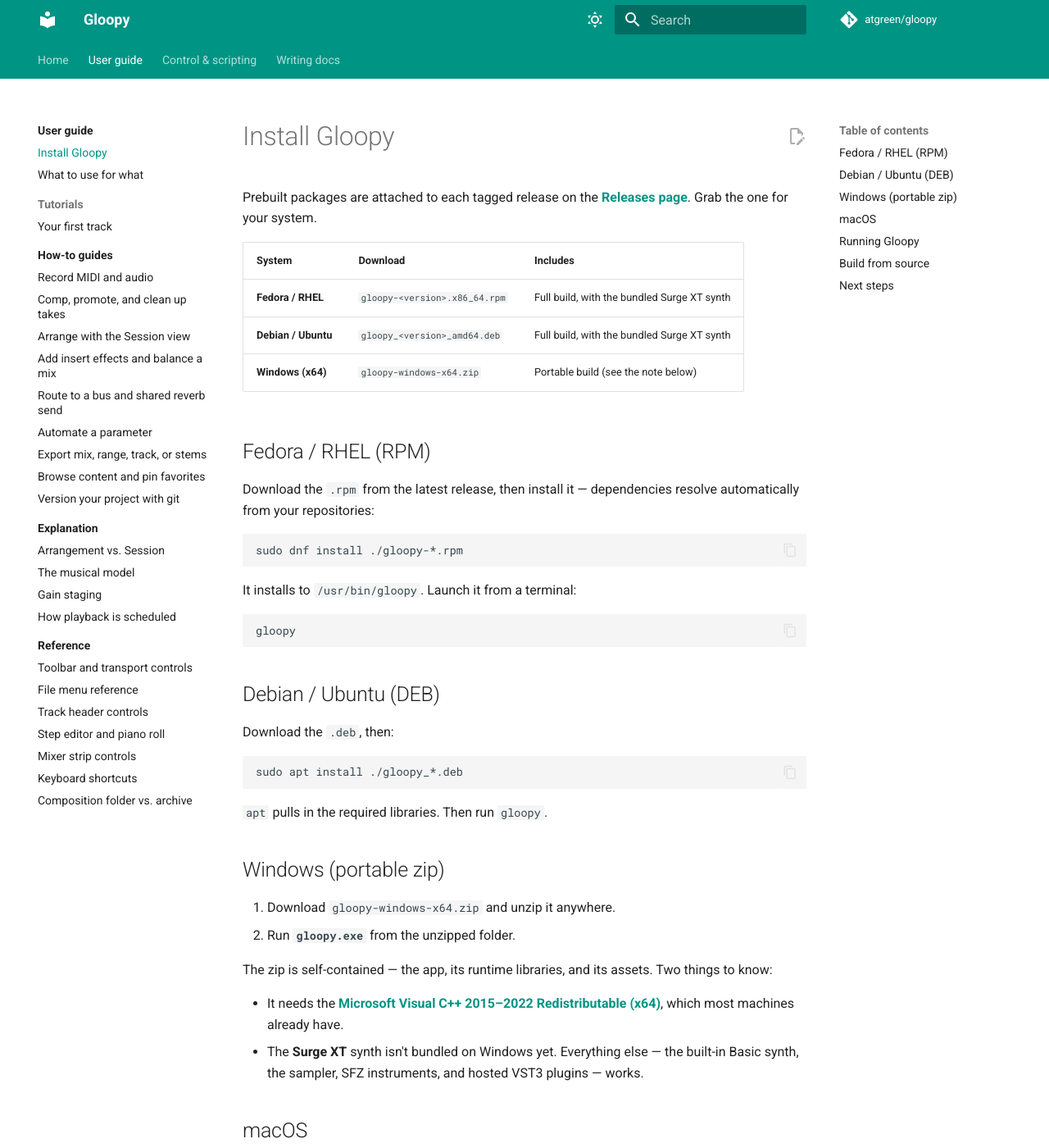
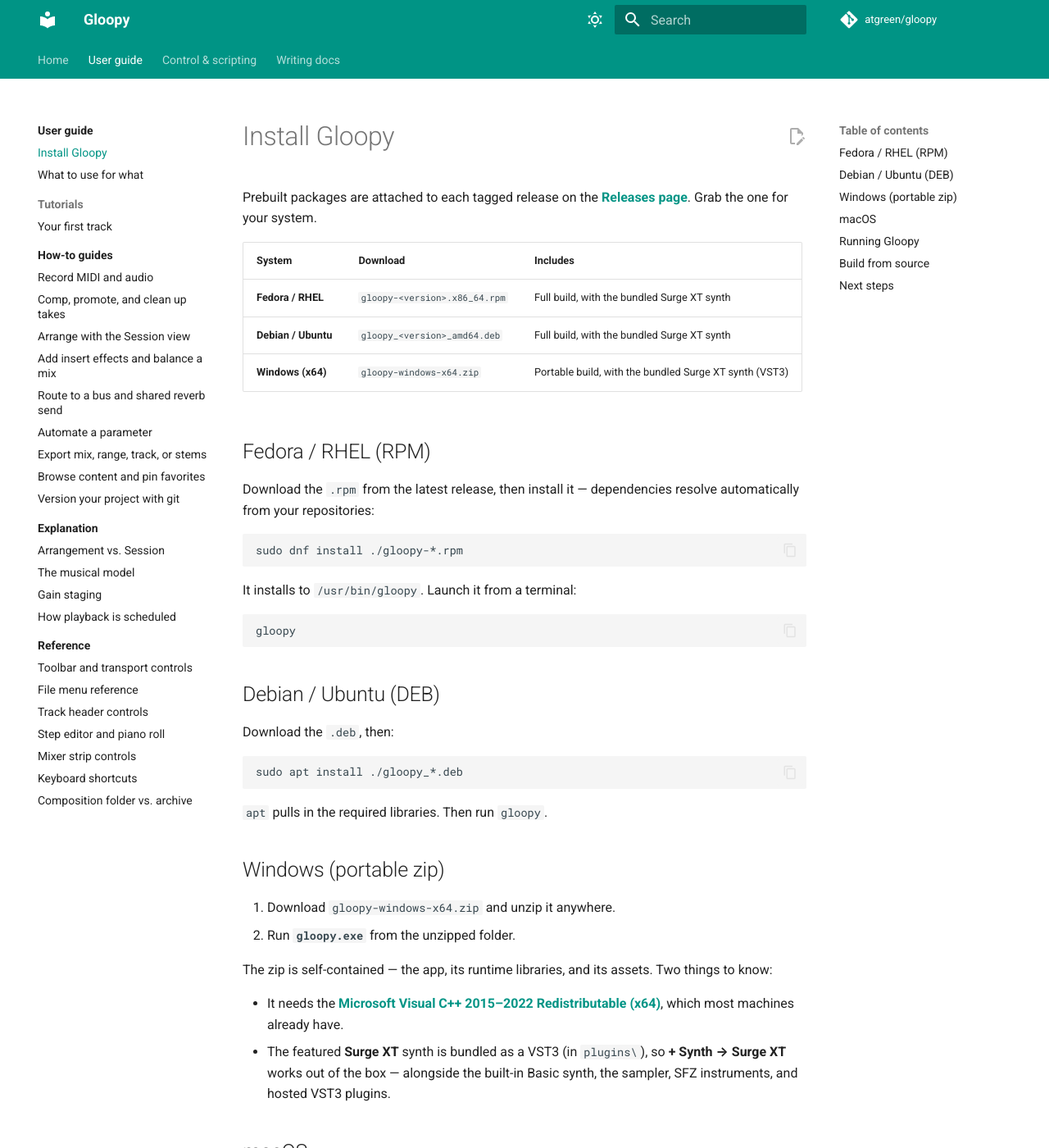
Before and after one commit to atgreen/gloopy, an MkDocs documentation site: the page built from docs/user-guide/install.md, in a window 1280 px wide and 1400 px high. Shown: the whole window at 82% size. Built offline with MkDocs 1.6.1 and Material for MkDocs 9.7.7, drawn with Linux system fonts in a browser that asks for light colours.

Commit message:
ci(release): bundle the Surge XT synth (VST3) in the Windows zip
Windows hosts VST3, not the Linux .lv2 Surge bundle, so the Windows package
shipped without the featured synth. Add a VST3 build + bundle, mirroring the
proven Linux plugin flow:

- New scripts/build-surge-vst3.sh — the Windows counterpart to
  build-surge-plugin.sh: inits the Surge submodule + JUCE, configures Surge with
  the VST3 format on (LV2/CLAP/standalone off), builds Release with the Visual
  Studio generator, and stages the synth "Surge XT.vst3" (excluding the FX
  plugin) plus its first-party factory data as SurgeXTData/ at
  third_party/surge-plugin/. Fails loudly (listing what it found) if no VST3 is
  produced.
- release.yaml windows job: run the VST3 build, then drop surge-plugin/* into the
  zip's plugins/ folder — the dir PluginHost scans (<exeDir>/plugins), for every
  format. Surge finds its data by walking up from its DLL to the plugins/
  SurgeXTData sibling (SurgeStorage portable mode), so no external install is
  needed. No gloopy-side code change: <exeDir>/plugins is already scanned for
  VST3, and VST3 instantiates from its path (the LV2 lilv-world hack is
  Linux-only). gloopy itself stays GLOOPY_WITH_SURGE=OFF (no embedded core); Surge
  is hosted from the bundled VST3.
- Docs: install page now says the Surge XT synth is bundled on Windows.

CAVEAT: unvalidated from the Linux dev box — the Surge-on-MSVC build, the VST3
output path, and Surge's portable-data resolution on Windows are all first-run
unknowns. Shake it out with a manual dispatch (packages: windows) before tagging.

Co-Authored-By: Claude Opus 4.8 (1M context) <noreply@anthropic.com>

```diff
--- a/docs/user-guide/install.md
+++ b/docs/user-guide/install.md
@@ -8,7 +8,7 @@ your system.
 |--------|----------|----------|
 | **Fedora / RHEL** | `gloopy-<version>.x86_64.rpm` | Full build, with the bundled Surge XT synth |
 | **Debian / Ubuntu** | `gloopy_<version>_amd64.deb` | Full build, with the bundled Surge XT synth |
-| **Windows (x64)** | `gloopy-windows-x64.zip` | Portable build (see the note below) |
+| **Windows (x64)** | `gloopy-windows-x64.zip` | Portable build, with the bundled Surge XT synth (VST3) |
 
 ## Fedora / RHEL (RPM)
 
@@ -45,9 +45,9 @@ things to know:
 
 - It needs the **[Microsoft Visual C++ 2015–2022 Redistributable (x64)](https://aka.ms/vs/17/release/vc_redist.x64.exe)**,
   which most machines already have.
-- The **Surge XT** synth isn't bundled on Windows yet. Everything else — the
-  built-in Basic synth, the sampler, SFZ instruments, and hosted VST3 plugins —
-  works.
+- The featured **Surge XT** synth is bundled as a VST3 (in `plugins\`), so
+  **+ Synth → Surge XT** works out of the box — alongside the built-in Basic
+  synth, the sampler, SFZ instruments, and hosted VST3 plugins.
 
 ## macOS
 
```
Also changed, not shown: 2 other files.
